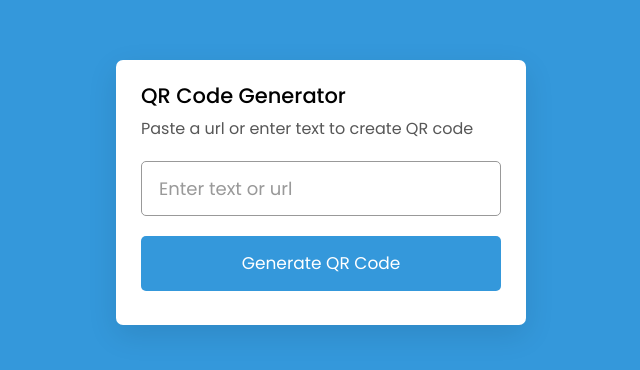
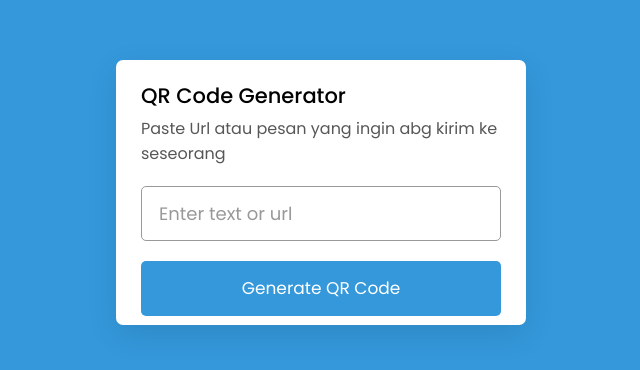
Before and after one commit to ikhsanrffli/QR, a plain HTML site: page index.html in a window 1280 px wide. Shown: the part 208-578 px from the top of the page, without its empty margins (319-959 px from the left). Drawn offline with Linux system fonts and the light colour scheme.

Commit message:
Update index.html

```diff
--- a/index.html
+++ b/index.html
@@ -3,7 +3,7 @@
 <html lang="en" dir="ltr">
   <head>
     <meta charset="utf-8">
-    <title>QR Code Generator in JavaScript | CodingNepal</title>
+    <title>QR Code by Me Sansflly </title>
     <link rel="stylesheet" href="style.css">
     <meta name="viewport" content="width=device-width, initial-scale=1.0">
   </head>
@@ -11,7 +11,7 @@
     <div class="wrapper">
       <header>
         <h1>QR Code Generator</h1>
-        <p>Paste a url or enter text to create QR code</p>
+        <p>Paste Url atau pesan yang ingin abg kirim ke seseorang</p>
       </header>
       <div class="form">
         <input type="text" spellcheck="false" placeholder="Enter text or url">
```
